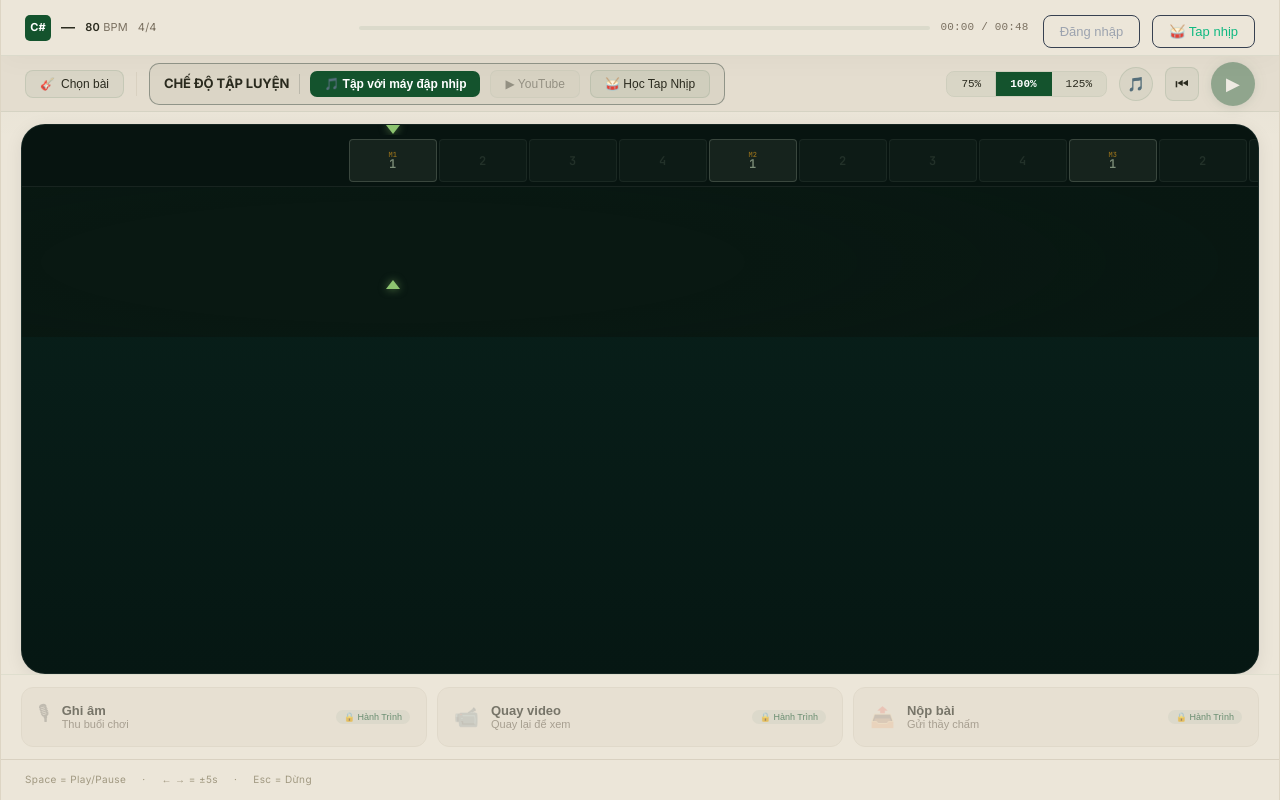
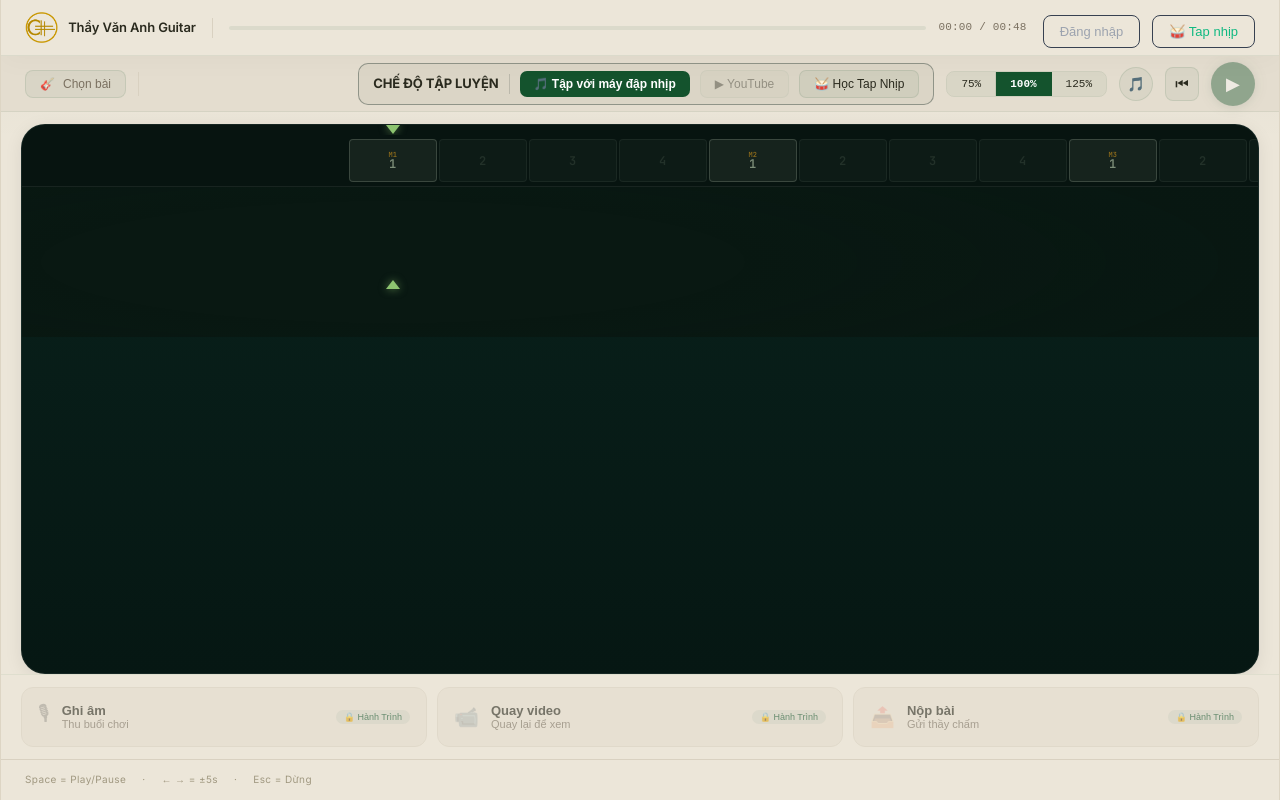
Before and after one commit to vananhaudio/cs-rhythm-editor, a React (Vite) app: page / in a window 1280 px wide. Built offline with nearby package versions, Linux system fonts and the light colour scheme.

Commit message:
feat: real logo, song info in Chọn bài, mode group right-aligned

```diff
--- a/src/PlayerView.tsx
+++ b/src/PlayerView.tsx
@@ -246,17 +246,15 @@ export function PlayerView({ song, onClose, onImportSong, extraActions }: {
       <div style={{ flex:1, display:'flex', flexDirection:'column', overflow:'hidden', minWidth:0 }}>
 
         {/* ── TOP BAR ── */}
-        <div style={{ background:P.paper, borderBottom:`1px solid rgba(20,83,45,0.08)`, boxShadow:'0 8px 24px rgba(0,0,0,0.025)', padding:'0 24px', height:56, display:'flex', alignItems:'center', gap:14, flexShrink:0, position:'relative', zIndex:2 }}>
-          <div style={{ display:'flex', alignItems:'center', gap:10, flex:'0 1 320px', minWidth:0 }}>
-            <div style={{ width:26, height:26, background:P.green, borderRadius:5, display:'flex', alignItems:'center', justifyContent:'center', fontWeight:800, fontSize:11, color:'#fff', flexShrink:0 }}>C#</div>
-            <div style={{ minWidth:0 }}>
-              <div style={{ fontSize:14, fontWeight:600, color:P.text, overflow:'hidden', textOverflow:'ellipsis', whiteSpace:'nowrap' }}>{song.title || '—'}</div>
-            </div>
-            {song.tempo>0 && <div style={{ fontSize:11, color:P.textMuted, flexShrink:0 }}><span style={{ fontWeight:600, color:P.text }}>{song.tempo}</span> BPM</div>}
-            {song.timeSignature>0 && <div style={{ fontSize:11, color:P.textMuted, flexShrink:0 }}>{song.timeSignature}/4</div>}
+        <div style={{ background:P.paper, borderBottom:`1px solid rgba(20,83,45,0.08)`, boxShadow:'0 8px 24px rgba(0,0,0,0.025)', padding:'0 24px', height:56, display:'flex', alignItems:'center', gap:16, flexShrink:0, position:'relative', zIndex:2 }}>
+          {/* Logo + Brand */}
+          <div style={{ display:'flex', alignItems:'center', gap:10, flexShrink:0 }}>
+            <img src="/logo.png" alt="Văn Anh" style={{ height:32, width:'auto', objectFit:'contain' }}/>
+            <span style={{ fontSize:13, fontWeight:600, color:P.text, whiteSpace:'nowrap', letterSpacing:'-0.01em' }}>Thầy Văn Anh Guitar</span>
           </div>
-          {/* Progress */}
-          <div style={{ flex:1, display:'flex', alignItems:'center', gap:10 }}>
+          <div style={{ width:1, height:20, background:P.paperDark, flexShrink:0 }}/>
+          {/* Progress — visual spine */}
+          <div style={{ flex:1, display:'flex', alignItems:'center', gap:12 }}>
             <div style={{ flex:1, height:4, background:'rgba(20,83,45,0.08)', borderRadius:999, cursor:'pointer', position:'relative' }}
               onClick={e => { const r=e.currentTarget.getBoundingClientRect(); seekTo((e.clientX-r.left)/r.width*totalDur); }}>
               <div style={{ height:'100%', width:`${pct}%`, background:'#14532D', borderRadius:999, transition:'width 0.05s linear' }}/>
@@ -268,30 +266,32 @@ export function PlayerView({ song, onClose, onImportSong, extraActions }: {
 
         {/* ── CONTROL BAR ── */}
         <div style={{ background:P.paperSurface, borderBottom:`1px solid rgba(20,83,45,0.07)`, padding:'0 24px', height:56, display:'flex', alignItems:'center', gap:12, flexShrink:0 }}>
-          {/* Chọn bài */}
-          <button onClick={() => setShowSongList(true)} style={{ ...btn(), display:'flex', alignItems:'center', gap:6 }}>
-            🎸 <span style={{ maxWidth:110, overflow:'hidden', textOverflow:'ellipsis', whiteSpace:'nowrap' }}>{song.title || 'Chọn bài'}</span>
+          {/* Chọn bài — hiện info sau khi chọn */}
+          <button onClick={() => setShowSongList(true)} style={{ ...btn(), display:'flex', alignItems:'center', gap:8, padding:'6px 14px', flexShrink:0 }}>
+            🎸
+            {song.title ? (
+              <span style={{ display:'flex', alignItems:'center', gap:8 }}>
+                <span style={{ maxWidth:160, overflow:'hidden', textOverflow:'ellipsis', whiteSpace:'nowrap', fontWeight:600, color:P.text }}>{song.title}</span>
+                {song.tempo>0 && <span style={{ fontSize:11, color:P.textMuted, fontWeight:400 }}>{song.tempo} BPM</span>}
+                {song.timeSignature>0 && <span style={{ fontSize:11, color:P.textMuted, fontWeight:400 }}>{song.timeSignature}/4</span>}
+              </span>
+            ) : (
+              <span style={{ color:P.textMuted }}>Chọn bài</span>
+            )}
           </button>
 
-          <div style={{ width:1, height:24, background:P.paperDark }}/>
+          <div style={{ width:1, height:24, background:P.paperDark, flexShrink:0 }}/>
 
-          {/* Chế độ luyện tập */}
-          <div style={{ display:'flex', alignItems:'center', gap:10, border:`1.5px solid rgba(7,26,22,0.35)`, borderRadius:10, padding:'6px 14px', background:'rgba(7,26,22,0.04)' }}>
+          {/* Chế độ luyện tập — đẩy sang phải */}
+          <div style={{ flex:1 }}/>
+          <div style={{ display:'flex', alignItems:'center', gap:10, border:`1.5px solid rgba(7,26,22,0.35)`, borderRadius:10, padding:'6px 14px', background:'rgba(7,26,22,0.04)', flexShrink:0 }}>
             <span style={{ fontSize:13, fontWeight:700, color:P.text, whiteSpace:'nowrap', letterSpacing:'-0.01em' }}>CHẾ ĐỘ TẬP LUYỆN</span>
             <div style={{ width:1, height:20, background:'rgba(7,26,22,0.15)' }}/>
-            <button onClick={() => setPlayMode('metro')} style={{ ...btn(playMode==='metro'), borderRadius:7 }}>
-              🎵 Tập với máy đập nhịp
-            </button>
+            <button onClick={() => setPlayMode('metro')} style={{ ...btn(playMode==='metro'), borderRadius:7 }}>🎵 Tập với máy đập nhịp</button>
             <button onClick={() => { if(hasYT){ setPlayMode('yt'); if(ytMode==='focus') setYtMode('mini'); } }}
-              disabled={!hasYT}
-              style={{ ...btn(playMode==='yt'), borderRadius:7, opacity:!hasYT?0.4:1 }}
-              title={!hasYT?'Vào YouTube Sync để đồng bộ trước':''}>
-              ▶ YouTube
-            </button>
-            <button onClick={() => { window.location.href='/tap'; }} style={{ ...btn(false), borderRadius:7 }}>
-              🥁 Học Tap Nhịp
-            </button>
-            {/* YT size sub-options */}
+              disabled={!hasYT} title={!hasYT?'Vào YouTube Sync để đồng bộ trước':''}
+              style={{ ...btn(playMode==='yt'), borderRadius:7, opacity:!hasYT?0.4:1 }}>▶ YouTube</button>
+            <button onClick={() => { window.location.href='/tap'; }} style={{ ...btn(false), borderRadius:7 }}>🥁 Học Tap Nhịp</button>
             {playMode==='yt' && (<>
               <div style={{ width:1, height:20, background:'rgba(7,26,22,0.15)' }}/>
               {([['focus','● Ẩn'],['mini','▣ Mini'],['full','⛶ To']] as [YtMode,string][]).map(([m,lbl]) => (
@@ -299,8 +299,6 @@ export function PlayerView({ song, onClose, onImportSong, extraActions }: {
               ))}
             </>)}
           </div>
-
-          <div style={{ flex:1 }}/>
 
           {/* Speed */}
           <div style={{ display:'flex', border:P.greenBorder, borderRadius:8, overflow:'hidden' }}>
```
